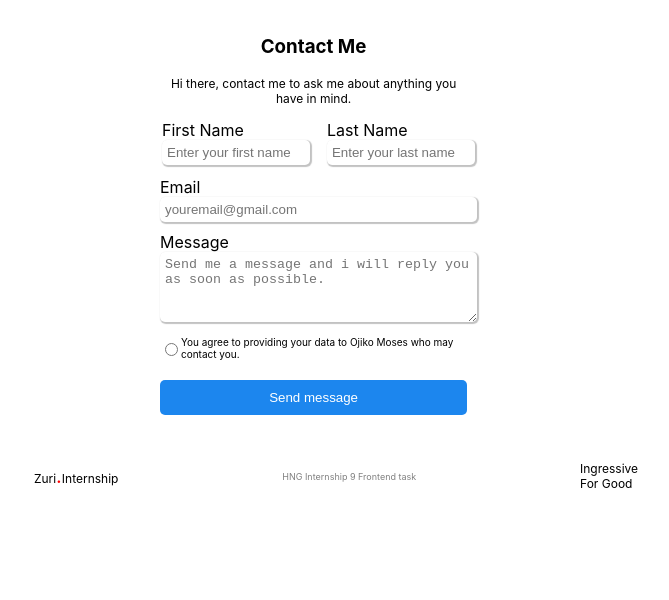
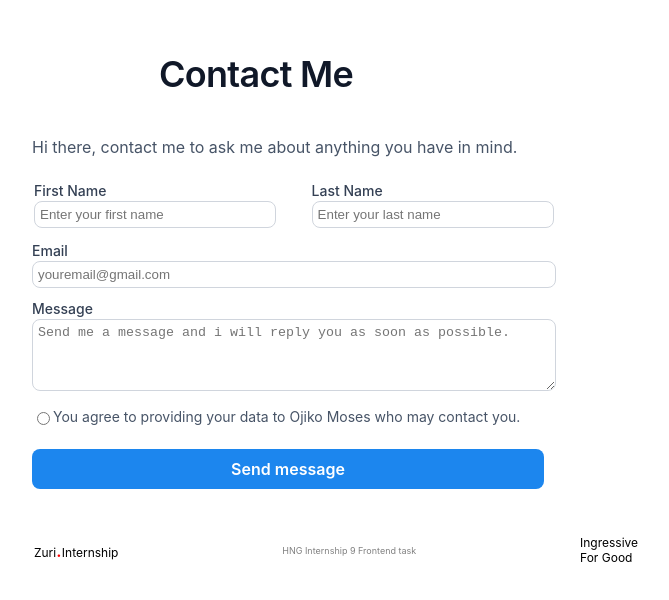
Before and after one commit to mosesojiko/zuri-stage1, a React (Create React App) app: page /contact in a window 1280 px wide. Shown: the top 600 px of the page, without its empty margins (304-973 px from the left). Built offline with nearby package versions, Linux system fonts and the light colour scheme.

Commit message:
style: contact page

```diff
--- a/src/App.css
+++ b/src/App.css
@@ -28,17 +28,11 @@
   font-family: 'Inter';
     font-style: normal;
     font-weight: 700;
-    font-size: 20px;
+    font-size: 14px;
     line-height: 30px;
-    /* identical to box height, or 150% */
-
     text-align: center;
-
-    /* Gray/900 */
-
     color: #101828;
-
-
+    margin-bottom: 30px;
 }
 
 #slack {
@@ -62,7 +56,7 @@
   font-style: normal;
   text-decoration: none;
   background-color: #EAECF0;
-  font-size: 18px;
+  font-size: 14px;
   line-height: 28px;
   color: #101828;
   width: 100%;
--- a/src/pages/Contact.css
+++ b/src/pages/Contact.css
@@ -1,6 +1,6 @@
 
 .contact_form_container {
-    width: 30%;
+    width: 50%;
     margin: 0 auto;
 }
 .contact_form {
@@ -9,6 +9,28 @@
     width: 80%;
 }
 
+.contact-form-heading {
+    width: 448px;
+    height: 44px;
+    font-family: 'Inter';
+    font-style: normal;
+    font-weight: 600;
+    font-size: 36px;
+    line-height: 44px;
+    letter-spacing: -0.02em;
+    color: #101828;
+}
+
+.contact-form-subtext {
+        width: 720px;
+        height: 30px;
+        font-family: 'Inter';
+        font-style: normal;
+        font-weight: 400;
+        font-size: 16px;
+        line-height: 30px;
+        color: #475467;
+}
 .contact_form > div {
     margin-bottom: 10px;
 }
@@ -19,6 +41,16 @@
     width: 100%;
 }
 
+.flabel {
+    width: 70px;
+        height: 20px;
+        font-family: 'Inter';
+        font-style: normal;
+        font-weight: 500;
+        font-size: 14px;
+        line-height: 20px;
+        color: #344054;
+}
 .contact_form_namecontainer > div {
     width: 45%;
     margin: 2px;
@@ -26,10 +58,9 @@
 .contact_form_namecontainer > div > input {
     width: 100%;
     padding: 5px;
-    border: none;
+    border: 1px solid #D0D5DD;
     outline: none;
-    border-radius: 5px;
-    box-shadow: 1px 1px 1px 1px #c2c2c2;
+    border-radius: 8px;
 }
 
 .contact_form_namecontainer > div > input:hover{
@@ -40,9 +71,8 @@
 #email {
     width: 100%;
     padding: 5px;
-    border-radius: 5px;
-    box-shadow: 1px 1px 1px 1px #c2c2c2;
-    border:none;
+    border-radius: 8px;
+    border: 1px solid #D0D5DD;
     outline: none;
 }
 
@@ -54,15 +84,25 @@
 #message {
     width: 100%;
     padding: 5px;
-    border-radius: 5px;
-    box-shadow: 1px 1px 1px 1px #c2c2c2;
-    border: none;
+    border-radius: 8px;
+    border: 1px solid #D0D5DD;
     outline: none;
 }
 
 #message:hover {
     border: 2px solid #8deeee;
     box-shadow: none;
+}
+
+.radio_btn {
+        width: 688px;
+        height: 24px;
+        font-family: 'Inter';
+        font-style: normal;
+        font-weight: 400;
+        font-size: 14px;
+        line-height: 24px;
+        color: #475467;
 }
 
 
@@ -74,17 +114,44 @@
     background-color: #1c86ee;
     color: #fff;
     border: none;
-    border-radius: 5px;
+    border-radius: 8px;
+        font-family: 'Inter';
+        font-style: normal;
+        font-weight: 600;
+        font-size: 16px;
+
 }
 
 #btn_submit:hover {
     background-color: #1874cd;
 }
 
-@media screen and (max-width:600px){
+@media screen and (max-width:560px){
     .contact_form_container {
-            width: 100%;
-            margin: 0 auto;
+            width: 90%;
         }
+    .contact_form {
+        width: 100%;
+    }
+
+    .contact-form-subtext {
+        font-size: 12px;
+    }
+    .contact_form > div {
+        width: 100%;
+    }
+
+    .contact_form_namecontainer {
+        display: flex;
+        flex-direction: column;
+        width: 100%;
+    }
+
+    .contact_form_namecontainer>div {
+        width: 100%
+    }
+    .radio_btn {
+        font-size: 12px;
+    }
 
 }
--- a/src/pages/Contact.js
+++ b/src/pages/Contact.js
@@ -27,11 +27,11 @@ function Contact() {
     return (
         <div className='contact_form_container'>
             <form className='contact_form' onSubmit={handleSubmit}>
-                <h3 style={{textAlign:"center"}}>Contact Me</h3>
-                <p style={{textAlign:"center",fontSize:"12px"}}>Hi there, contact me to ask me about anything you have in mind.</p>
+                <p className='contact-form-heading' style={{textAlign:"center"}}>Contact Me</p>
+                <p className='contact-form-subtext'>Hi there, contact me to ask me about anything you have in mind.</p>
                 <div className='contact_form_namecontainer'>
                     <div>
-                        <lable htmlFor="first_name">First Name</lable>
+                        <lable htmlFor="first_name" className="flabel">First Name</lable>
                              <input
                              type="text"
                              id="first_name"
@@ -40,7 +40,7 @@ function Contact() {
                             />
                     </div>
                     <div>
-                        <lable htmlFor="last_name">Last Name</lable>
+                        <lable htmlFor="last_name" className="flabel">Last Name</lable>
                              <input
                              type="text"
                              id="last_name"
@@ -51,7 +51,7 @@ function Contact() {
                 </div>
 
                 <div>
-                        <lable htmlFor="email">Email</lable>
+                        <lable htmlFor="email" className="flabel">Email</lable>
                              <input
                              type="text"
                              id="email"
@@ -61,7 +61,7 @@ function Contact() {
                     </div>
 
                     <div>
-                        <lable htmlFor="message">Message</lable>
+                        <lable htmlFor="message" className="flabel">Message</lable>
                              <textarea
                             id="message"
                             rows="4"
@@ -72,7 +72,7 @@ function Contact() {
                 </div>
                 <div style={{display:"flex", alignItems:"center"}}>
                     <input type="radio" id="radio_btn" />
-                    <label htmlFor ="radio_btn" style={{fontSize:"10px"}}>You agree to providing your data to {name} who may contact you.</label>
+                    <label htmlFor ="radio_btn" className='radio_btn'>You agree to providing your data to {name} who may contact you.</label>
                 </div>
                 <div>
                     {/*show success message*/}
--- a/src/pages/Home.js
+++ b/src/pages/Home.js
@@ -17,7 +17,7 @@ function Home() {
 
           <div>
 
-      <a id="twitter" href='#'>
+      <a id="twitter" href='https://twitter.com/OjikoMoses' target="_blank">
         Twitter link
       </a>
         </div>
```
